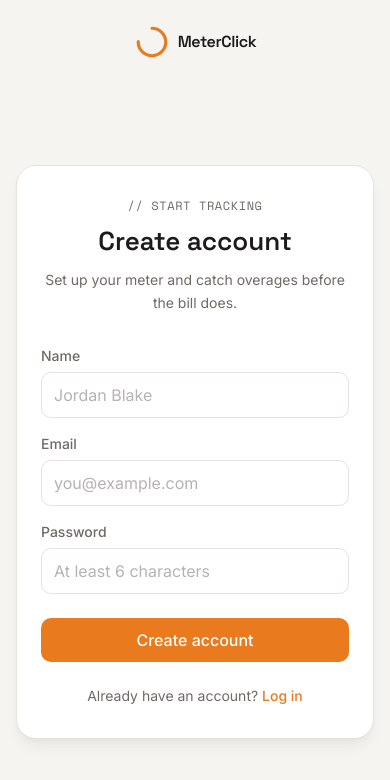
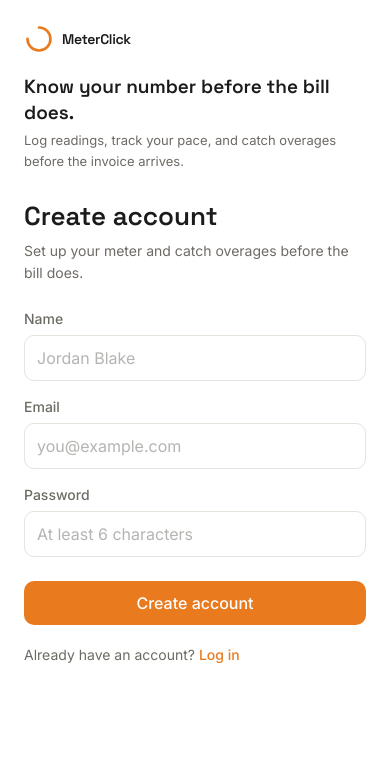
Before and after one commit to Fahadkhan1503/Meter-Reading-WebApp, a React (Vite) app in the folder Frontend/: page /signup in a window 390 px wide. Shown: the top 780 px of the page. Built offline with nearby package versions, Linux system fonts and the light colour scheme; no server answers.

Commit message:
Refactor AuthLayout component for improved responsiveness and styling adjustments

```diff
--- a/Frontend/src/components/AuthLayout.jsx
+++ b/Frontend/src/components/AuthLayout.jsx
@@ -1,7 +1,7 @@
-const DialMark = ({ variant = 'light' }) => {
-  const track = variant === 'dark' ? 'rgba(255,255,255,0.15)' : 'var(--color-primary-light)';
+const DialMark = ({ variant = 'dark' }) => {
+  const track = variant === 'light' ? 'var(--color-primary-light)' : 'rgba(255,255,255,0.15)';
   return (
-    <svg width="36" height="36" viewBox="0 0 68 68" fill="none" aria-hidden="true">
+    <svg width="30" height="30" viewBox="0 0 68 68" fill="none" aria-hidden="true">
       <circle cx="34" cy="34" r="26" stroke={track} strokeWidth="6" />
       <circle
         cx="34"
@@ -30,31 +30,29 @@ const FeatureRow = ({ title, text }) => (
 );
 
 /**
- *  brand panel: explains what MeterClick does so the auth
- * screen doesn't read as an empty form. Hidden below the lg breakpoint,
- * where the form panel's own compact header carries the branding instead.
+ * Desktop-only (lg+) brand panel, 55% of the width. Full pitch: headline,
+ * subhead, the three core features, and a glimpse of the dashboard math.
  */
 const BrandPanel = () => (
-  // <div className="flex flex-col justify-between bg-ink text-white px-6 py-8 sm:px-8 lg:px-14 lg:py-12">
-    <div className="hidden lg:flex flex-col justify-between bg-ink text-white px-6 py-8 sm:px-8 lg:px-14 lg:py-12">
+  <div className="hidden lg:flex flex-col justify-between bg-ink text-white px-14 py-12">
     <div className="flex items-center gap-2.5">
-      <DialMark variant="dark" />
+      <DialMark />
       <span className="font-display font-semibold text-lg tracking-tight">MeterClick</span>
     </div>
 
-    <div className="mt-8 lg:mt-0">
+    <div>
       <p className="font-mono text-xs uppercase tracking-wider text-primary mb-4">
         // why meterclick
       </p>
-      <h2 className="font-display font-semibold text-[28px] sm:text-[32px] lg:text-[34px] leading-[1.15] mb-4 max-w-[26.25rem] lg:max-w-[28.75rem]">
+      <h2 className="font-display font-semibold text-[34px] leading-[1.15] mb-4 max-w-[28.75rem]">
         Know your number before the bill does.
       </h2>
-      <p className="text-white/60 text-[15px] leading-relaxed mb-8 sm:mb-10 max-w-[26.25rem] lg:max-w-[28.75rem]">
+      <p className="text-white/60 text-[15px] leading-relaxed mb-10 max-w-[26.25rem]">
         Track every meter, watch your daily pace, and catch an overage while
         there is still time to do something about it.
       </p>
 
-      <ul className="flex flex-col gap-5 mb-8 sm:mb-10">
+      <ul className="flex flex-col gap-5 mb-10">
         <FeatureRow
           title="Log a reading in seconds"
           text="Type it in, or snap a photo and let MeterClick read the number for you."
@@ -70,8 +68,8 @@ const BrandPanel = () => (
       </ul>
     </div>
 
-    <div className="rounded-2xl border border-white/10 bg-white/5 p-4 flex items-center gap-4 max-w-[26.25rem] lg:max-w-[28.75rem]">
-      <svg width="52" height="52" viewBox="0 0 68 68" fill="none" aria-hidden="true">
+    <div className="rounded-2xl border border-white/10 bg-white/5 p-4 flex items-center gap-4 max-w-[26.25rem]">
+      <svg width="48" height="48" viewBox="0 0 68 68" fill="none" aria-hidden="true">
         <circle cx="34" cy="34" r="26" stroke="rgba(255,255,255,0.1)" strokeWidth="6" />
         <circle
           cx="34"
@@ -94,43 +92,60 @@ const BrandPanel = () => (
 );
 
 /**
- * Shared chrome for Login and Signup: brand panel on the left (desktop),
- * form card on the right. Pages supply their own form as children.
+ * Mobile-only stand-in for the illustration in the reference design: real
+ * copy about the product instead of decorative art, kept to three short
+ * lines so it costs almost no vertical space before the form appears.
+ */
+const MobilePitch = () => (
+  <div className="lg:hidden mb-6">
+    <div className="flex items-center gap-2 mb-5">
+      <DialMark variant="light" />
+      <span className="font-display font-semibold text-sm text-ink tracking-tight">
+        MeterClick
+      </span>
+    </div>
+    <p className="font-display font-semibold text-[19px] text-ink leading-snug mb-1">
+      Know your number before the bill does.
+    </p>
+    <p className="text-ink-soft text-[13px] leading-relaxed">
+      Log readings, track your pace, and catch overages before the invoice
+      arrives.
+    </p>
+  </div>
+);
+
+/**
+ * Shared chrome for Login and Signup.
+ * Desktop (lg+): 55/45 split, brand panel left, bordered card right.
+ * Mobile: no card chrome at all — brand pitch, heading, and form flow
+ * directly on the page, sized to fit one screen without scrolling.
  */
 const AuthLayout = ({ eyebrow, title, subtitle, children, footer }) => {
   return (
-    <div className="min-h-screen grid lg:grid-cols-[55%_45%]">
+    <div className="min-h-screen flex flex-col lg:grid lg:grid-cols-[55%_45%]">
       <BrandPanel />
 
-      <div className="flex flex-col bg-surface px-4 py-6 sm:px-6 sm:py-8 lg:px-8 xl:px-10 lg:py-12">
-        <div className="flex lg:hidden items-center justify-center gap-2 mb-6 sm:mb-8">
-          <DialMark />
-          <span className="font-display font-semibold text-base text-ink tracking-tight">
-            MeterClick
-          </span>
-        </div>
+      <div className="flex-1 flex flex-col lg:items-center lg:justify-center bg-paper lg:bg-surface px-6 py-6 lg:px-10 lg:py-12">
+        <MobilePitch />
 
-        <div className="flex-1 flex items-center justify-center">
-          <div
-            className="w-full max-w-[27.5rem] sm:max-w-[29.375rem] lg:max-w-[26.875rem] xl:max-w-[28.75rem] bg-paper border border-line rounded-[20px] px-6 py-8 sm:px-8 sm:py-10"
-            style={{
-              boxShadow: '0 10px 15px -3px rgba(28,27,26,0.06), 0 4px 6px -2px rgba(28,27,26,0.03)',
-            }}
-          >
-            <p className="font-mono text-xs uppercase tracking-wider text-ink-soft text-center mb-2">
+        <div className="w-full lg:max-w-sm lg:bg-paper lg:border lg:border-line lg:rounded-[20px] lg:px-7 lg:py-8 lg:shadow-[0_10px_15px_-3px_rgba(28,27,26,0.06),0_4px_6px_-2px_rgba(28,27,26,0.03)]">
+          <p className="hidden lg:block font-mono text-xs uppercase tracking-wider text-ink-soft text-center mb-1.5">
             {eyebrow}
           </p>
-            <h1 className="font-display font-semibold text-[26px] text-ink text-center mb-2">
+          <h1 className="font-display font-semibold text-[26px] text-ink text-left lg:text-center mb-1 lg:mb-2">
             {title}
           </h1>
           {subtitle && (
-              <p className="text-sm text-ink-soft text-center mb-8 leading-relaxed">{subtitle}</p>
+            <p className="text-sm text-ink-soft text-left lg:text-center mb-6 leading-relaxed">
+              {subtitle}
+            </p>
           )}
 
           {children}
 
-            {footer && <div className="mt-6 text-center text-sm text-ink-soft">{footer}</div>}
-          </div>
+          {footer && (
+            <div className="mt-5 text-sm text-ink-soft text-left lg:text-center">{footer}</div>
+          )}
         </div>
       </div>
     </div>
```
Lines whose indentation alone changed are shown as unchanged.
